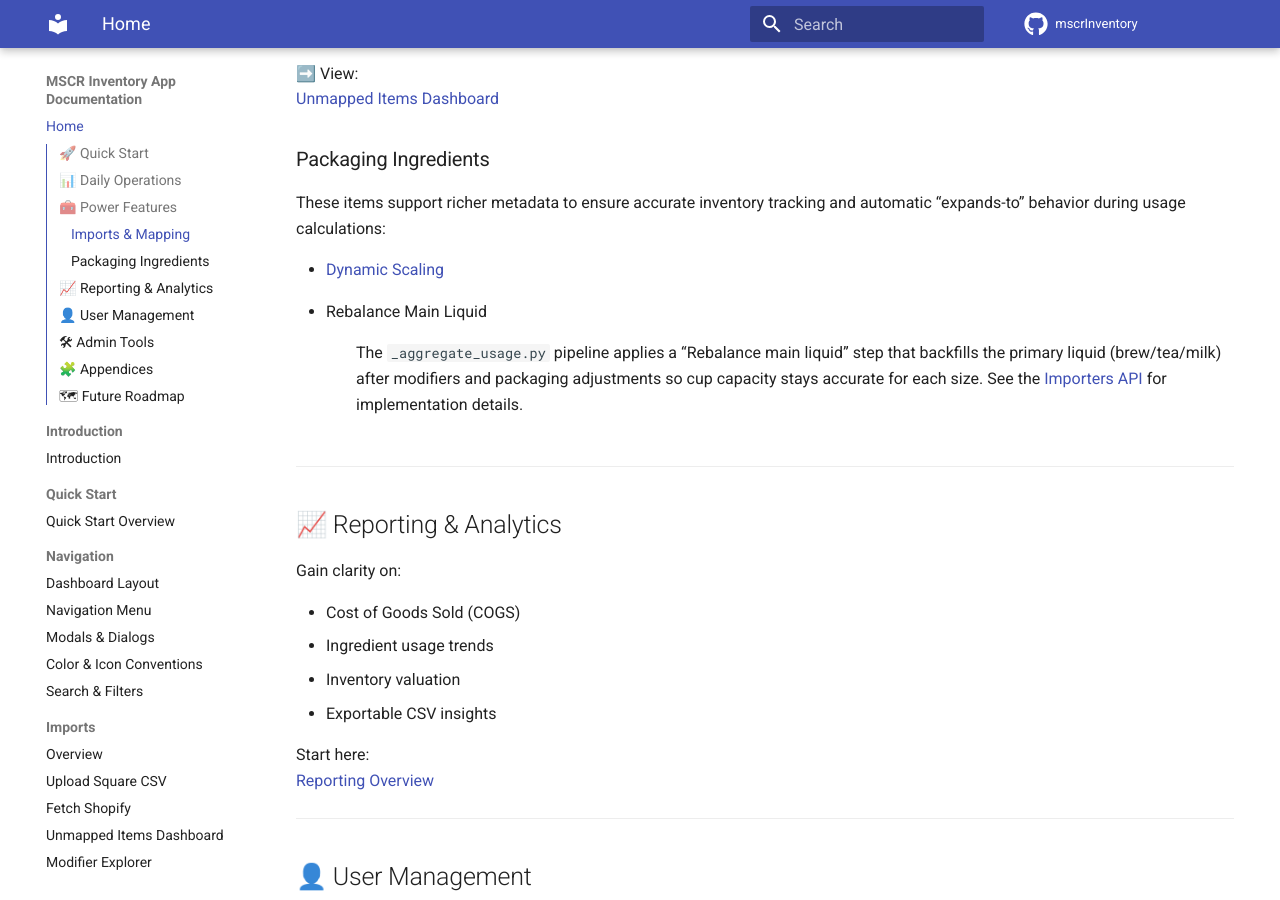
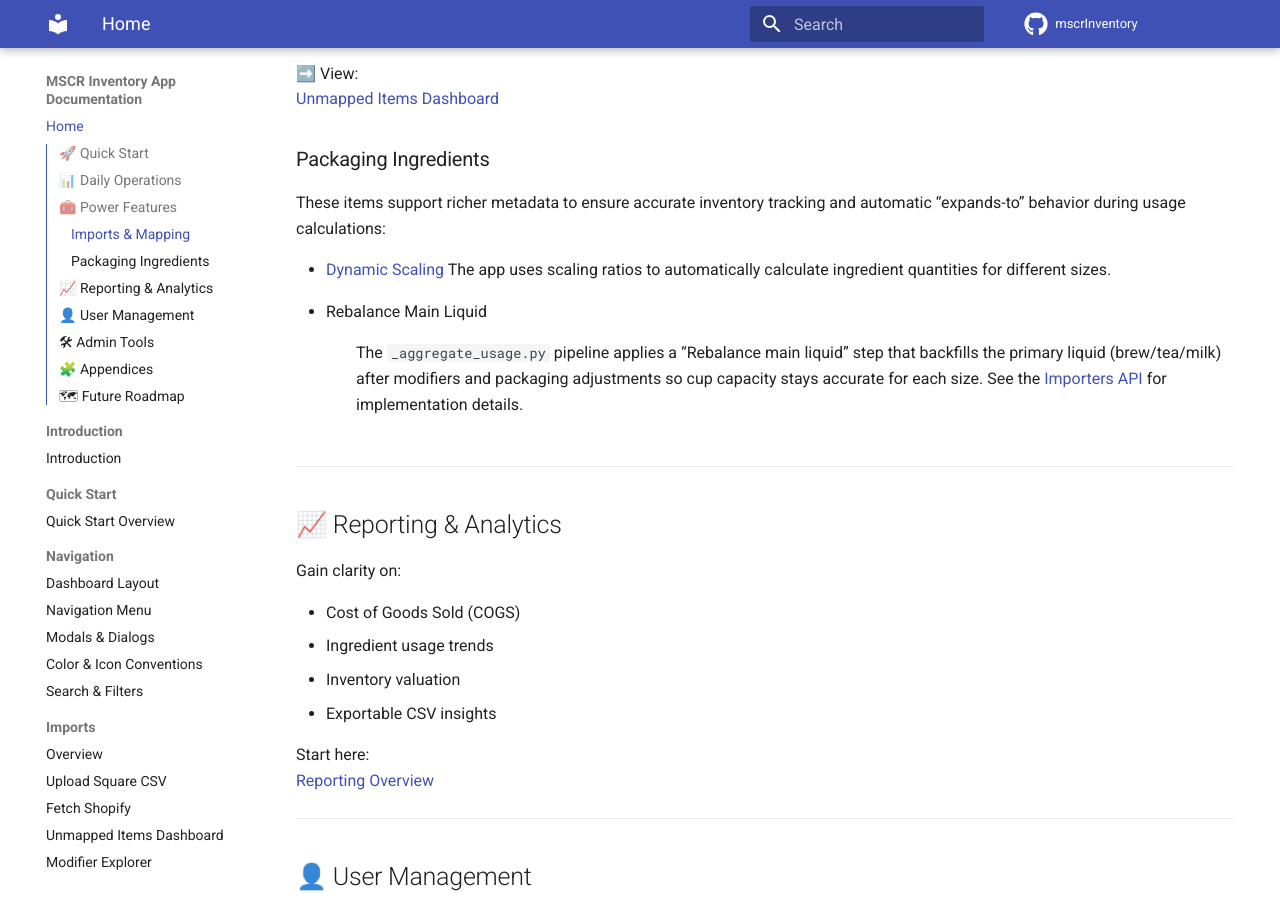
Before and after one commit to mahbam42/mscrInventory, an MkDocs documentation site: the page built from docs/index.md, in a window 1280 px wide and 900 px high, scrolled down 1622 px. Built offline with MkDocs 1.6.1 and Material for MkDocs 9.7.7, drawn with Linux system fonts in a browser that asks for light colours; comment, search, counter and statistics services are not loaded.

```diff
--- a/docs/index.md
+++ b/docs/index.md
@@ -59,7 +59,7 @@
 ### Packaging Ingredients
 These items support richer metadata to ensure accurate inventory tracking and automatic “expands-to” behavior during usage calculations:
 
-- [Dynamic Scaling](05_Recipes/03_Scaling.md)
+- [Dynamic Scaling](05_Recipes/03_Scaling.md) The app uses scaling ratios to automatically calculate ingredient quantities for different sizes.
 - Rebalance Main Liquid
   : The `_aggregate_usage.py` pipeline applies a “Rebalance main liquid” step that backfills the primary liquid (brew/tea/milk) after modifiers and packaging adjustments so cup capacity stays accurate for each size. See the [Importers API](16_API/importers.md) for implementation details.
 
```
